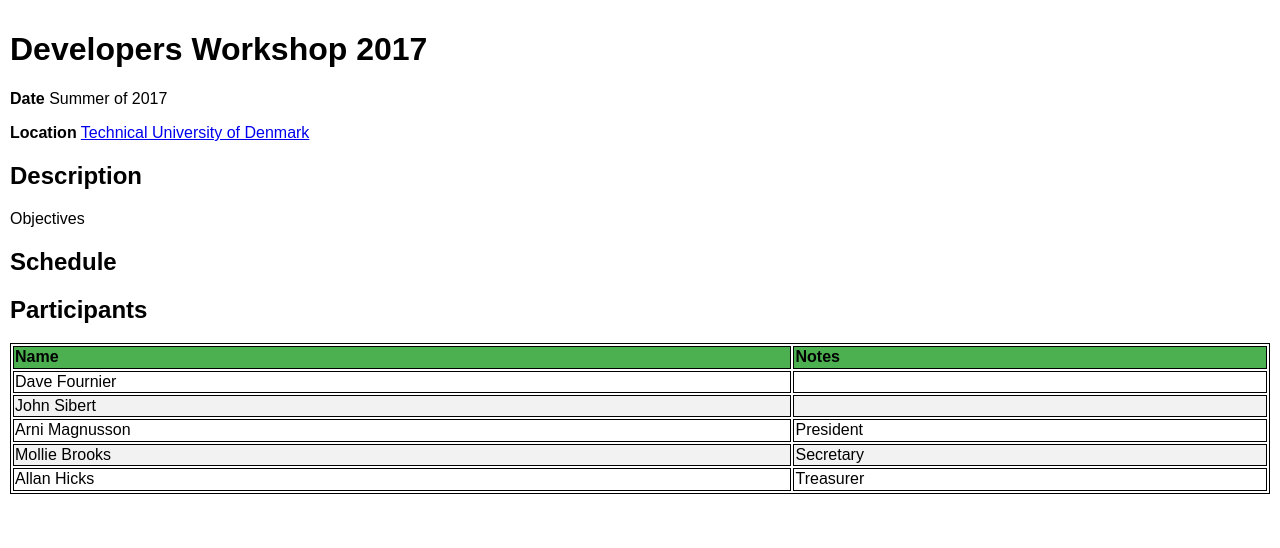
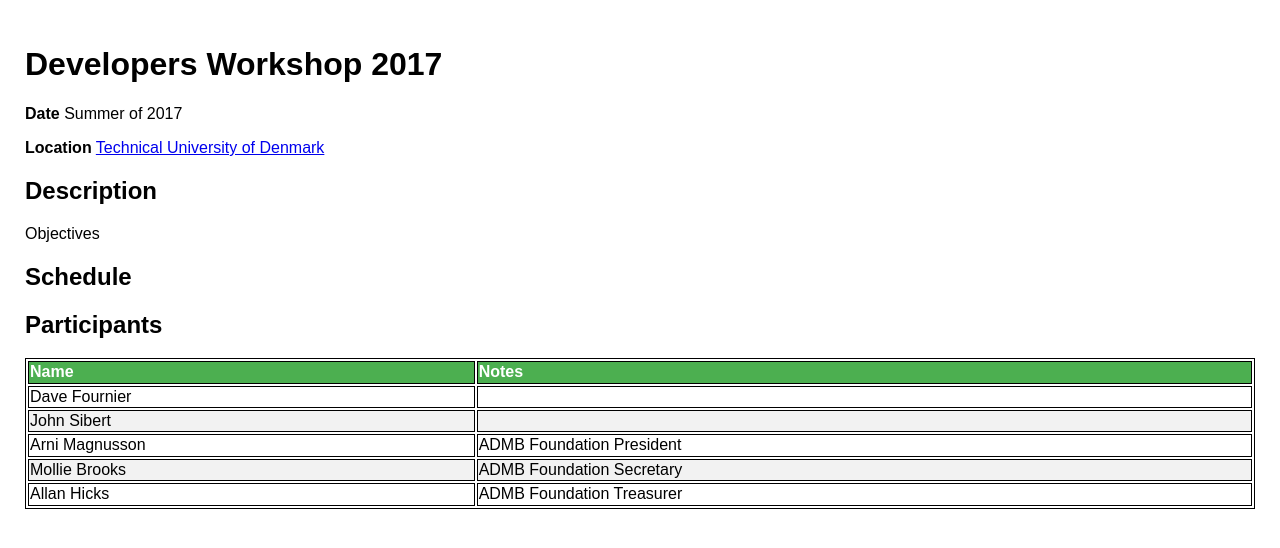
Before and after one commit to TMB-ADMB-Workshops/DevelopersWorkshop2017, a Jekyll site: the page built from agenda.md, in a window 1280 px wide. Shown: the top 548 px of the page. Built offline with Jekyll 4.4.1, drawn with Linux system fonts in a browser that asks for light colours; nearby versions of some CDN libraries.

Commit message:
more style.

```diff
--- a/_layouts/default.html
+++ b/_layouts/default.html
@@ -10,7 +10,7 @@
 
 <style type="text/css">
 body {
-  padding: 10px;
+  padding: 25px;
 }
 table, th, td {
   border: 1px solid black;
@@ -20,6 +20,7 @@ table {
 }
 th {
   background-color: #4CAF50;
+  color: white;
   text-align: left;
 }
 tr:nth-child(even) {background-color: #f2f2f2}
--- a/agenda.md
+++ b/agenda.md
@@ -17,10 +17,10 @@ __Location__ [Technical University of Denmark](http://www.aqua.dtu.dk/)
 
 ## Participants
 
-Name | Notes
+__Name__ | __Notes__
 --- | ---
 Dave Fournier |
 John Sibert |
-Arni Magnusson | President
-Mollie Brooks | Secretary
-Allan Hicks | Treasurer
+Arni Magnusson | ADMB Foundation President
+Mollie Brooks | ADMB Foundation Secretary
+Allan Hicks | ADMB Foundation Treasurer
```
